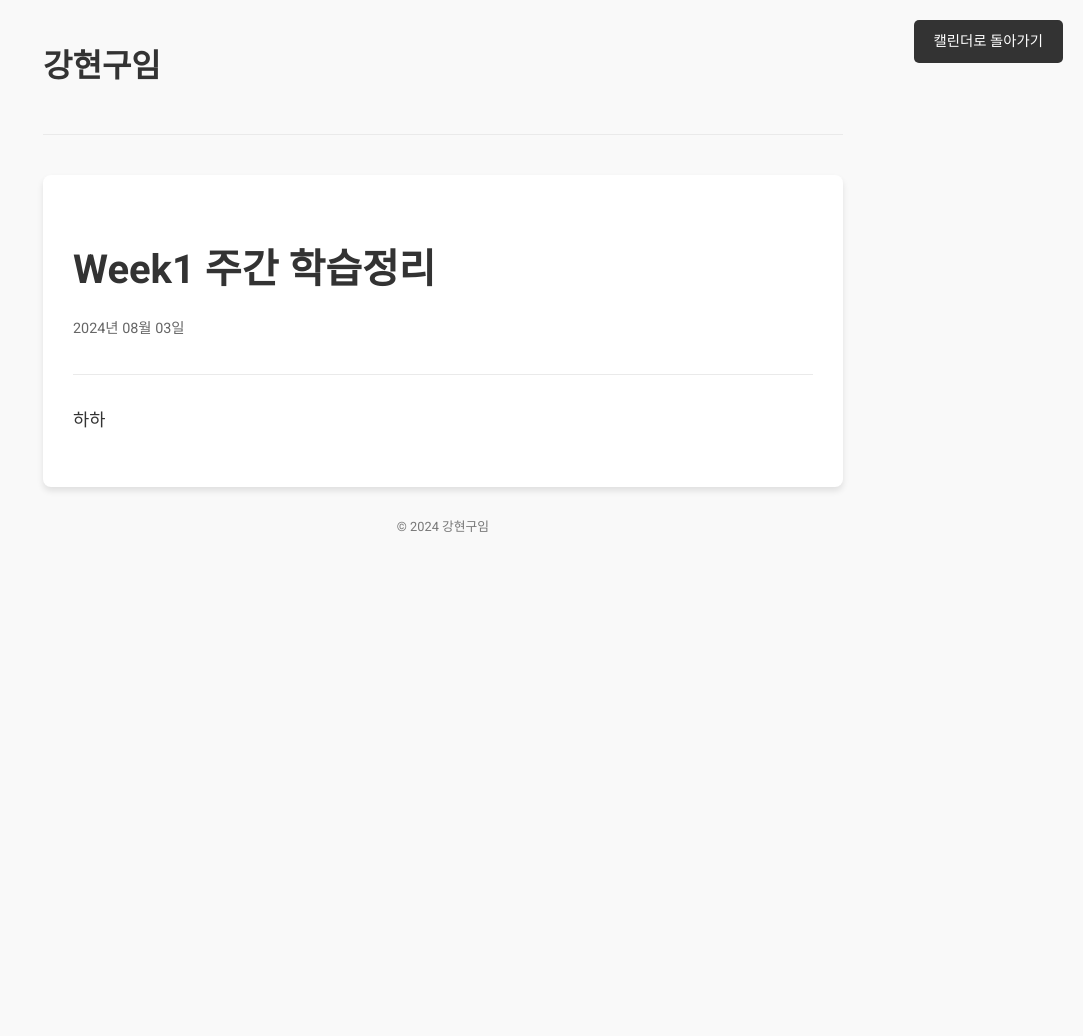
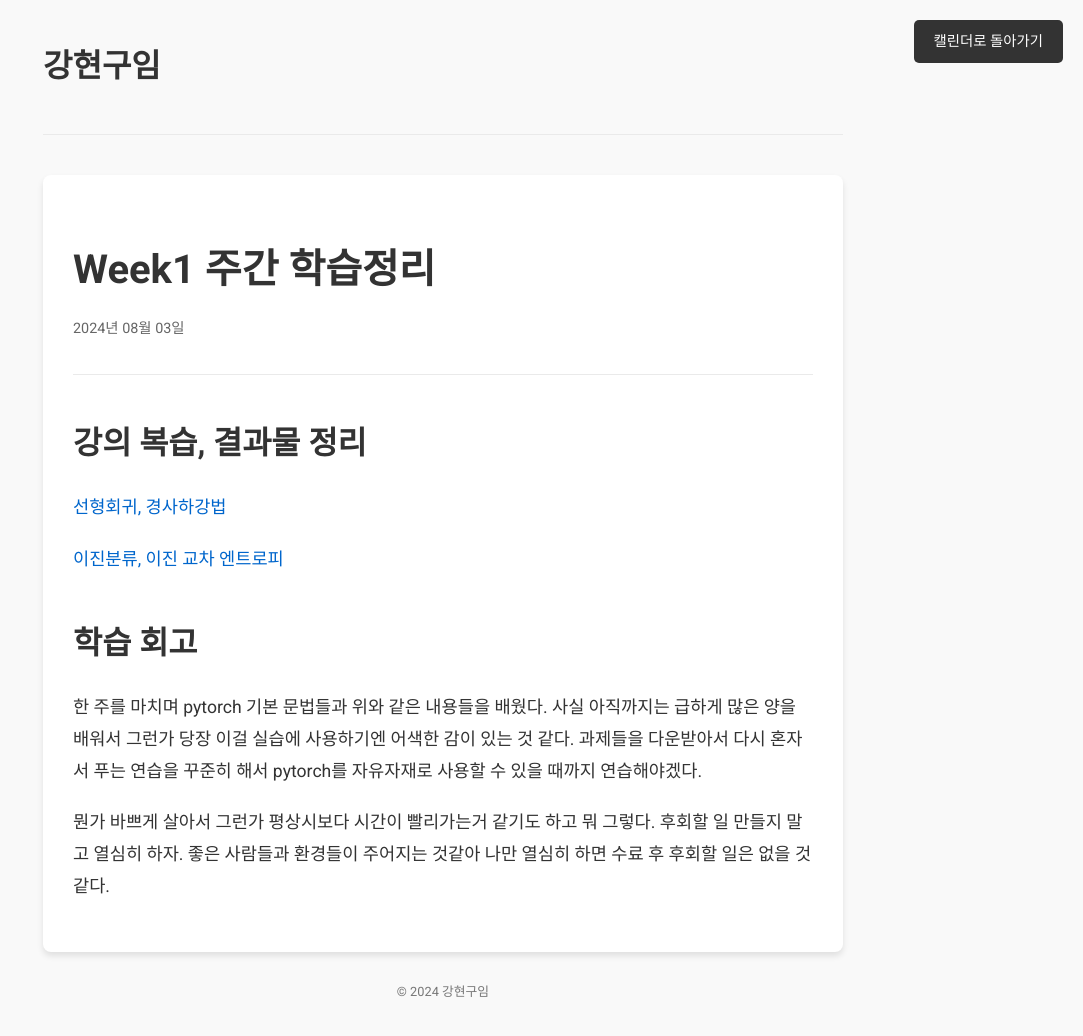
Before and after one commit to ardkyer/ardkyer.github.io, a Jekyll site: the page built from _posts/2024-08-11-Week1 주간 학습정리.markdown, in a window 1280 px wide. Shown: the whole page, without its empty margins (197-1280 px from the left). Built offline with Jekyll 4.4.1, drawn with Linux system fonts in a browser that asks for light colours; nearby versions of some CDN libraries; before the commit the page ends 900 px from its top, so only the background shows below that.

Commit message:
Add blog post

```diff
--- a/_posts/2024-08-11-Week1 주간 학습정리.markdown
+++ b/_posts/2024-08-11-Week1 주간 학습정리.markdown
@@ -4,4 +4,14 @@ title: "Week1 주간 학습정리"
 date: 2024-08-03
 ---
 
-하하
+## 강의 복습, 결과물 정리
+
+[선형회귀, 경사하강법](https://ardkyer.github.io/2024/08/08/%ED%95%99%EC%8A%B5%EC%A0%95%EB%A6%AC.html)
+
+[이진분류, 이진 교차 엔트로피](https://ardkyer.github.io/2024/08/09/%ED%95%99%EC%8A%B5%EC%A0%95%EB%A6%AC.html)
+
+## 학습 회고
+
+한 주를 마치며 pytorch 기본 문법들과 위와 같은 내용들을 배웠다. 사실 아직까지는 급하게 많은 양을 배워서 그런가 당장 이걸 실습에 사용하기엔 어색한 감이 있는 것 같다. 과제들을 다운받아서 다시 혼자서 푸는 연습을 꾸준히 해서 pytorch를 자유자재로 사용할 수 있을 때까지 연습해야겠다.
+
+뭔가 바쁘게 살아서 그런가 평상시보다 시간이 빨리가는거 같기도 하고 뭐 그렇다. 후회할 일 만들지 말고 열심히 하자. 좋은 사람들과 환경들이 주어지는 것같아 나만 열심히 하면 수료 후 후회할 일은 없을 것 같다.
```
